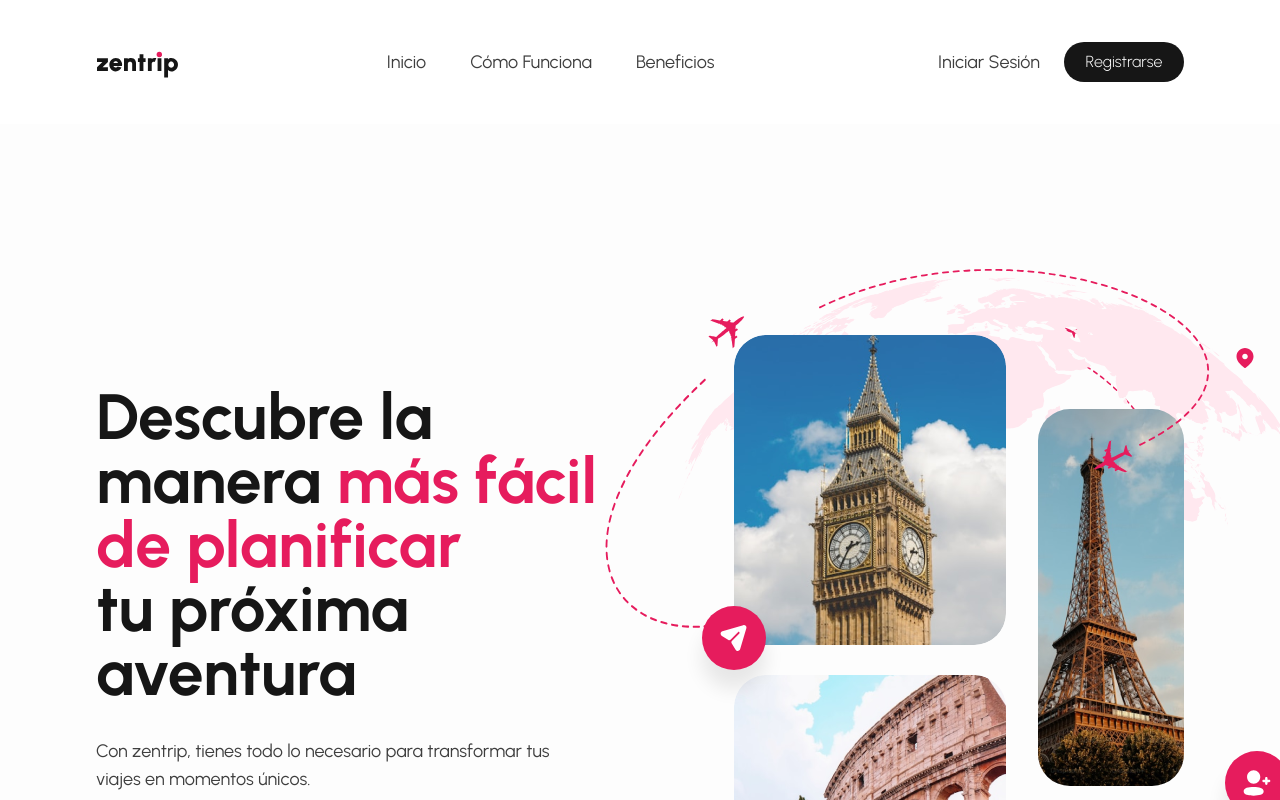
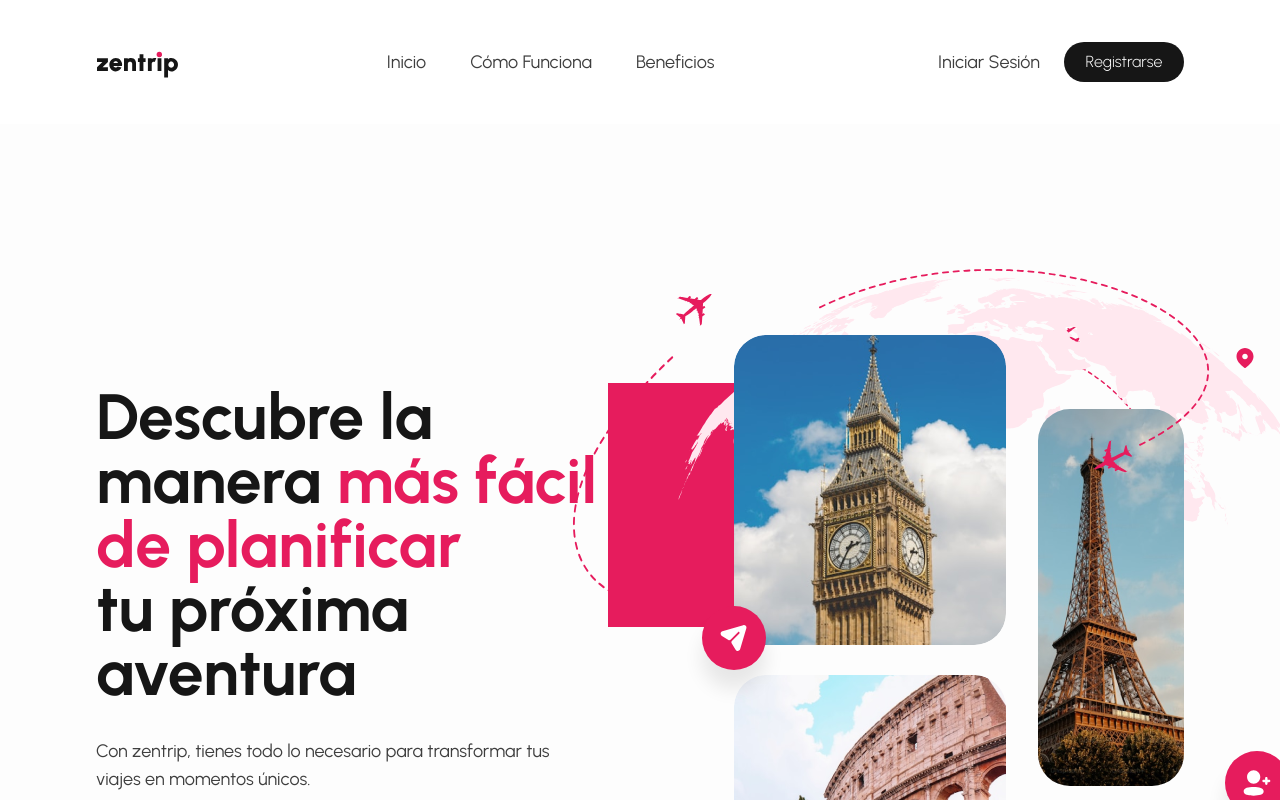
Before and after one commit to Ignacio918/viajes-app, a React (Vite) app in the folder viajes-app/: page / in a window 1280 px wide. Shown: the top 800 px of the page. Built offline with nearby package versions, Linux system fonts and the light colour scheme; a web font is replaced by a local one.

Commit message:
arreglos tamaños aviones

```diff
--- a/viajes-app/src/styles/HeroSection.css
+++ b/viajes-app/src/styles/HeroSection.css
@@ -67,20 +67,32 @@
 
 .hero__shape-1-inner {
   @apply w-full h-full object-contain;
-  transform: scale(1.3); /* Escala para el avión 3 */
+  transform: scale(1.2);
 }
 
+/* Ajuste específico para el avión 1 y sus líneas */
 .hero__shape-2 {
   @apply absolute left-0 top-[77.33px] w-[250.38px] h-[264.78px];
-  padding: 25px;
   z-index: 10;
 }
 
 .hero__shape-2-inner {
   @apply w-full h-full object-contain;
-  transform: scale(1.5); /* AQUÍ PUEDES MODIFICAR LA ESCALA DEL AVIÓN 1
-                           Aumenta el número para hacerlo más grande
-                           Por ejemplo: 1.4, 1.5, etc. */
+  padding: 25px;
+  transform-origin: center right;
+  transform: scale(1.5) translateX(20px) translateY(-15px);
+}
+
+/* Vector líneas detrás del avión 1 */
+.hero__shape-2::before {
+  content: '';
+  @apply absolute;
+  width: 230.38px;
+  height: 244.78px;
+  background: #E61C5D;
+  left: 10px;
+  top: calc(77.33px - 40px);
+  z-index: 9;
 }
 
 .hero__shape-3 {
```
